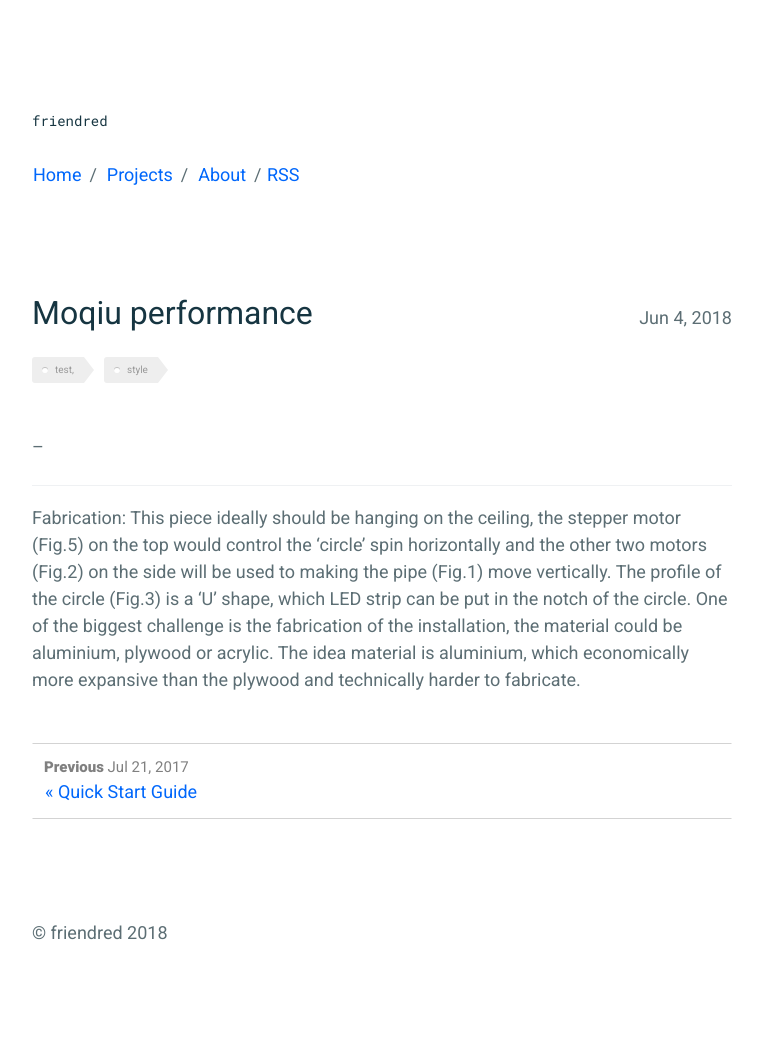
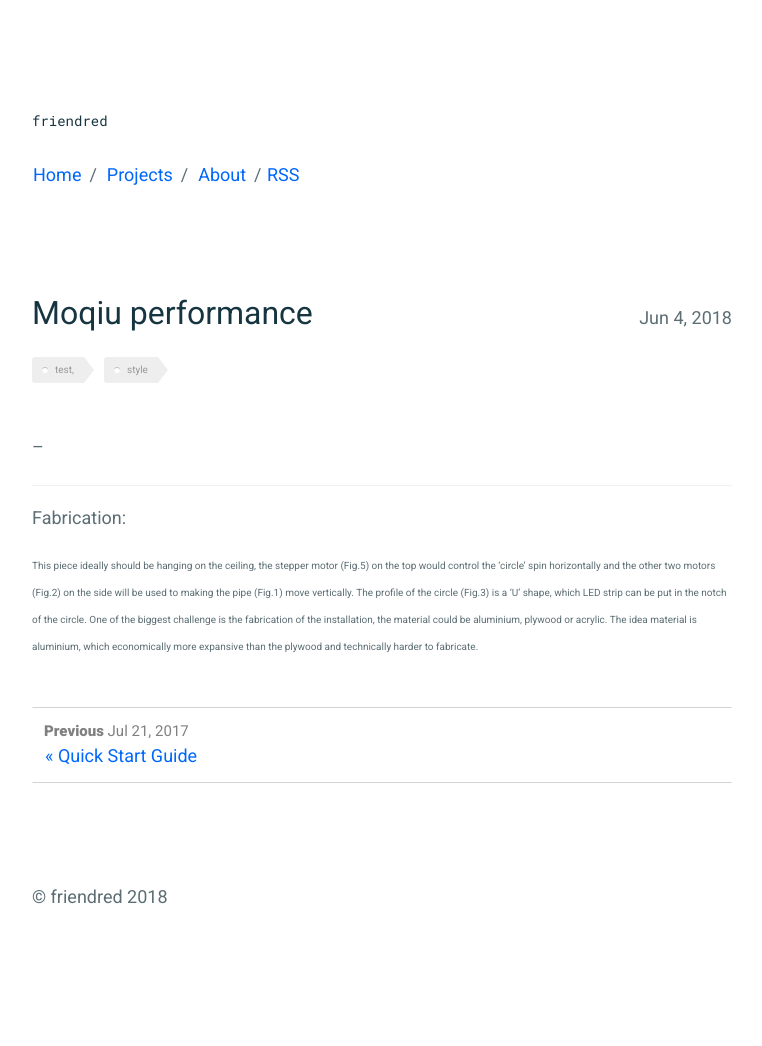
Before and after one commit to apadonovan/friendred_blog, a Jekyll site: the page built from _posts/2018-06-04-Moqiu-performance.md, in a window 1280 px wide. Shown: the whole page, without its empty margins (258-1020 px from the left). Built offline with Jekyll 4.4.1, drawn with Linux system fonts in a browser that asks for light colours; after the commit the page ends 1010 px from its top, so only the background shows below that.

Commit message:
font size

```diff
--- a/_posts/2018-06-04-Moqiu-performance.md
+++ b/_posts/2018-06-04-Moqiu-performance.md
@@ -12,5 +12,7 @@ comments: true
 ---
 
 Fabrication:
+<font size="1">
 This piece ideally should be hanging on the ceiling, the stepper motor (Fig.5) on the top would control the ‘circle’ spin horizontally and the other two motors (Fig.2) on the side will be used to making the pipe (Fig.1) move vertically. The profile of the circle (Fig.3) is a ‘U’ shape, which LED strip can be put in the notch of the circle.
 One of the biggest challenge is the fabrication of the installation, the material could be aluminium, plywood or acrylic. The idea material is aluminium, which economically more expansive than the plywood and technically harder to fabricate.
+</font>
```
